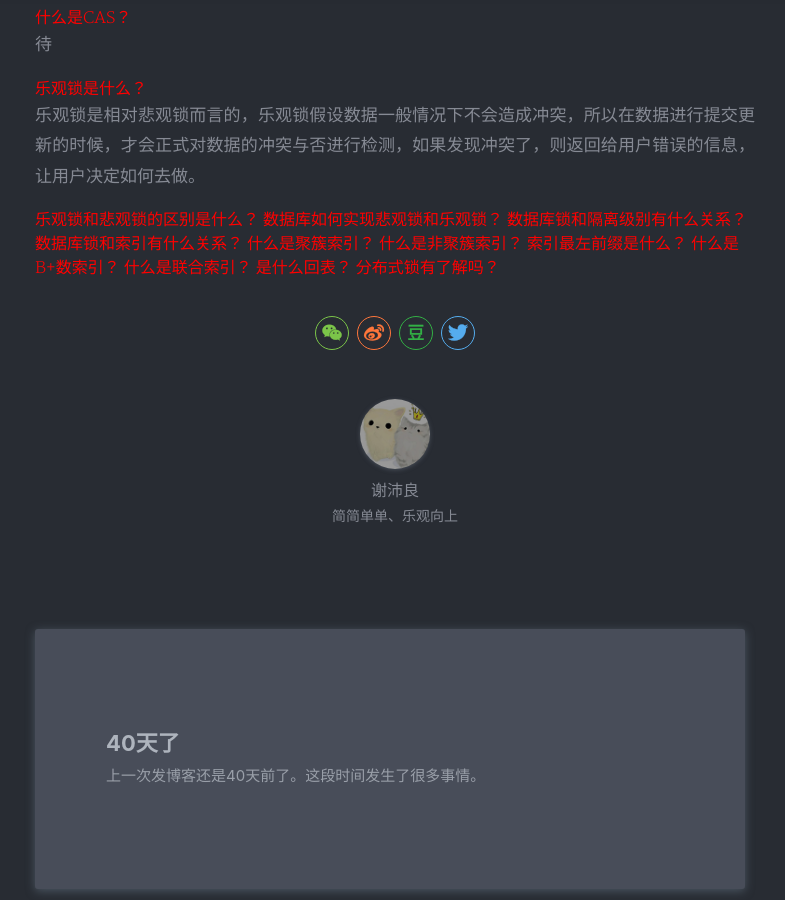
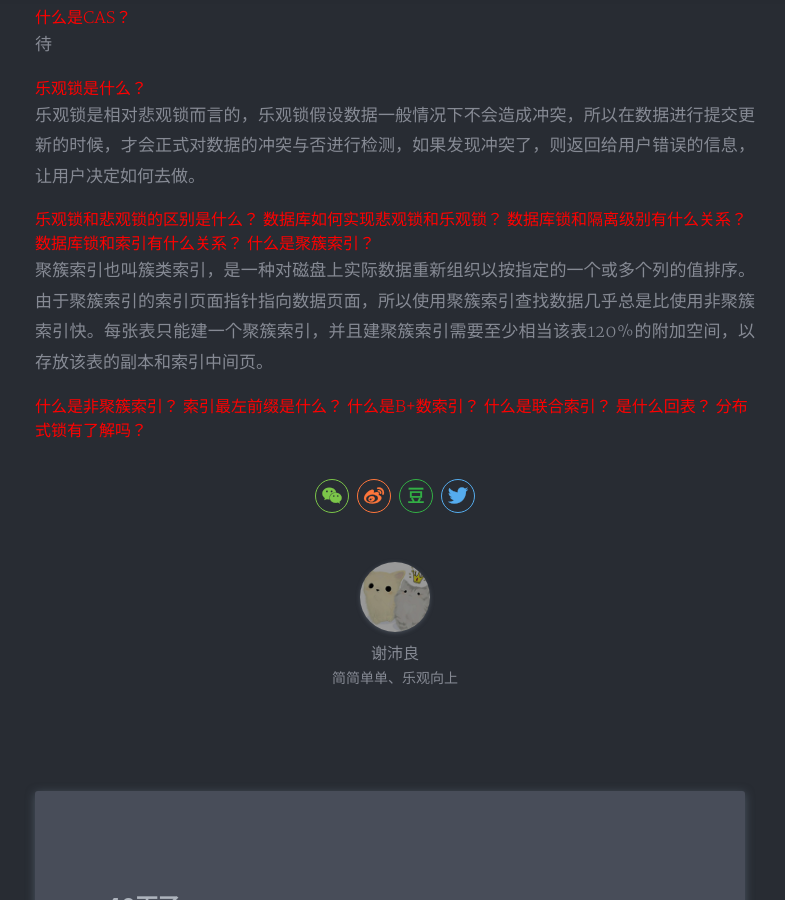
Before and after one commit to xiepl1997/xiepl1997.github.io, a Jekyll site: the page built from _posts/2019-12-24-javaquestions.md, in a window 1280 px wide and 900 px high, scrolled down 2312 px. Shown: the whole window, without its empty margins (245-1030 px from the left). Built offline with Jekyll 4.4.1, drawn with Linux system fonts in a browser that asks for light colours; nearby versions of some CDN libraries; a style sheet for code colours, icons or effects is not loaded.

Commit message:
Update 2019-12-24-javaquestions.md

```diff
--- a/_posts/2019-12-24-javaquestions.md
+++ b/_posts/2019-12-24-javaquestions.md
@@ -65,6 +65,7 @@ CopyOnWrite并发容器用于读多写少的并发场景。
 <font color="#FF0000">数据库锁和隔离级别有什么关系？</font>
 <font color="#FF0000">数据库锁和索引有什么关系？</font>
 <font color="#FF0000">什么是聚簇索引？</font>
+聚簇索引也叫簇类索引，是一种对磁盘上实际数据重新组织以按指定的一个或多个列的值排序。由于聚簇索引的索引页面指针指向数据页面，所以使用聚簇索引查找数据几乎总是比使用非聚簇索引快。每张表只能建一个聚簇索引，并且建聚簇索引需要至少相当该表120%的附加空间，以存放该表的副本和索引中间页。
 <font color="#FF0000">什么是非聚簇索引？</font>
 <font color="#FF0000">索引最左前缀是什么？</font>
 <font color="#FF0000">什么是B+数索引？</font>
```
